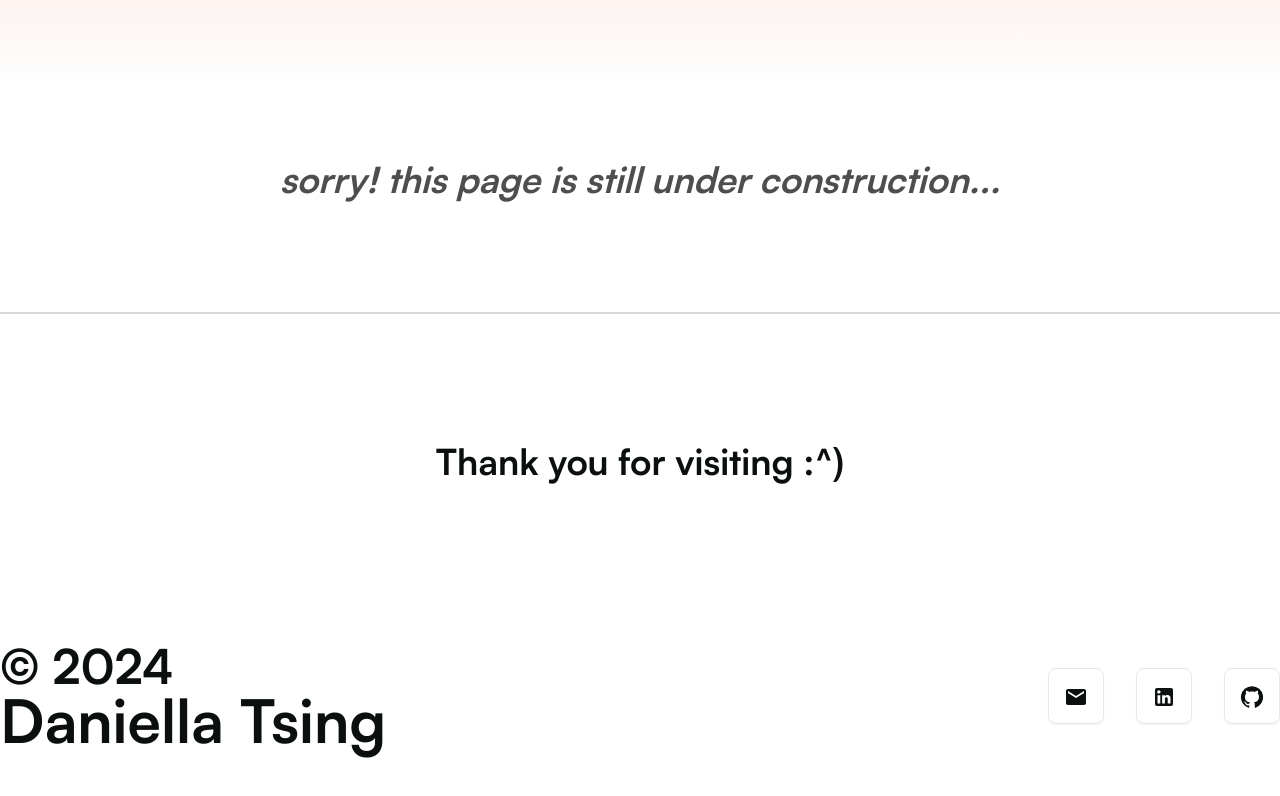
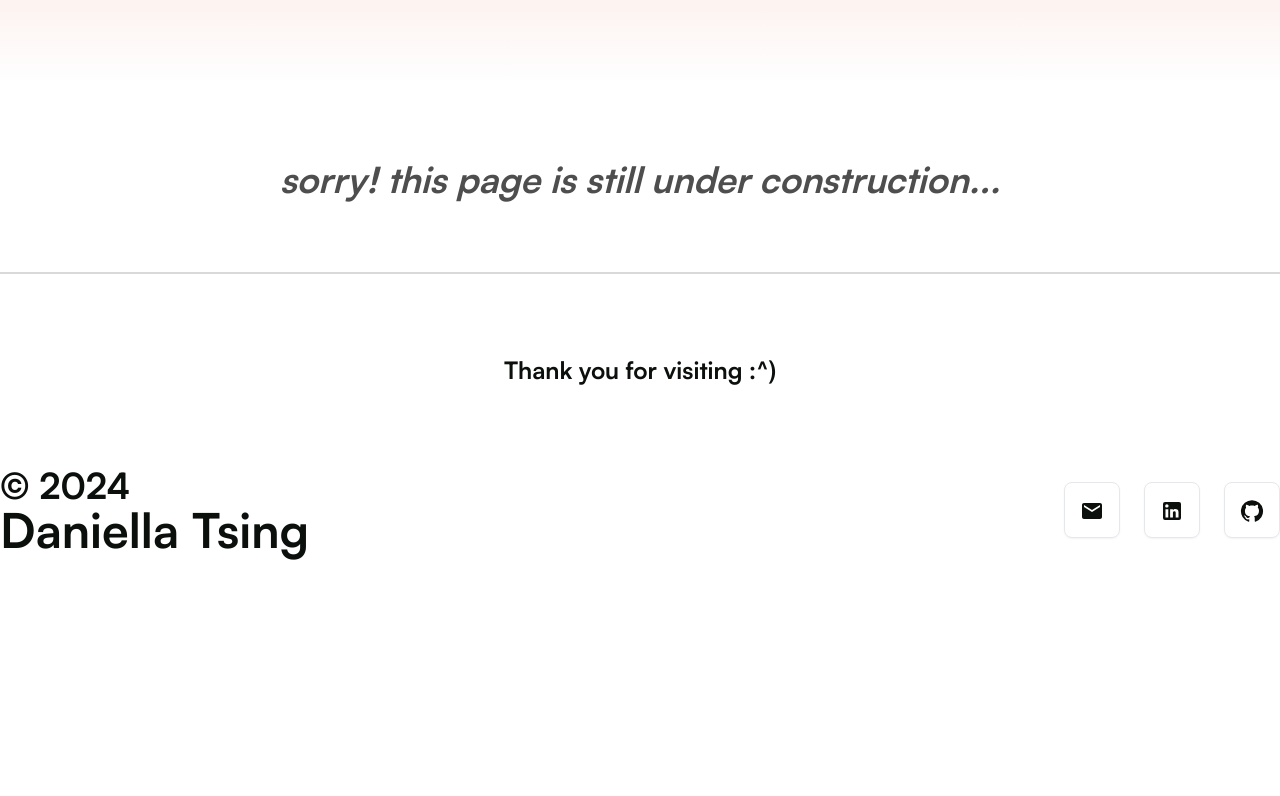
Before and after one commit to daniellatsing/daniellatsing.github.io, a Next.js app: page /works/herheartco in a window 1280 px wide. Shown: the part 620-1416 px from the top of the page. After the commit the page ends 1254 px from the top, so only its background shows below. Built offline with nearby package versions, Linux system fonts and the light colour scheme; what @mui/material-nextjs would draw is missing.

Commit message:
revise footer for tablet design

```diff
--- a/src/app/components/footer.tsx
+++ b/src/app/components/footer.tsx
@@ -1,6 +1,7 @@
 import GitHubIcon from '@mui/icons-material/GitHub';
 import LinkedInIcon from '@mui/icons-material/LinkedIn';
 import EmailIcon from '@mui/icons-material/Email';
+import Link from "next/link";
 
 const socialLinks = [
     {
@@ -23,24 +24,24 @@ const socialLinks = [
 export default function Footer() {
     return (
         <div className="w-full font-satoshi">
-            <div className="w-full border border-french-gray dark:border-secondary-dark mt-20 mb-28" />
-            <p className="text-center text-night font-bold text-4xl py-4 mb-36">Thank you for visiting :^)</p>
+            <div className="w-full border border-french-gray dark:border-secondary-dark mt-20 mb-28 md:mt-10 md:mb-16" />
+            <p className="text-center text-night font-bold text-4xl py-4 mb-36 md:text-2xl md:mb-16">Thank you for visiting :^)</p>
             {/* Footer social links */}
-            <div className="container mx-auto font-general-regular flex place-content-between mb-12 sm:mb-28">
+            <div className="container mx-auto flex place-content-between mb-12 md:mb-18 sm:mb-20">
                 <div className="align-start font-bold text-night">
-                    <p className="text-5xl">&copy; 2024</p>
-                    <p className="text-6xl">Daniella Tsing</p>
+                    <p className="text-5xl md:text-4xl">&copy; 2024</p>
+                    <p className="text-6xl md:text-5xl">Daniella Tsing</p>
                 </div>
-                <ul className="flex justify-center gap-4 sm:gap-8 items-center">
+                <ul className="flex justify-center gap-4 md:gap-6 sm:gap-8 items-center">
                     {socialLinks.map((link) => (
-                    <a
+                    <Link
                         href={link.url}
                         target="__blank"
                         key={link.id}
                         className="flex items-center justify-center text-night hover:text-ash-gray dark:hover:text-indigo-400 cursor-pointer rounded-lg dark:bg-ternary-dark dark:hover:bg-ternary-light shadow-sm hover:shadow-md px-4 transition duration-300 ease-in-out transform hover:shadow-xl size-14 border border-davys-gray"
                     >
                         <i>{link.icon}</i>
-                    </a>
+                    </Link>
                     ))}
                 </ul>
             </div>
```
